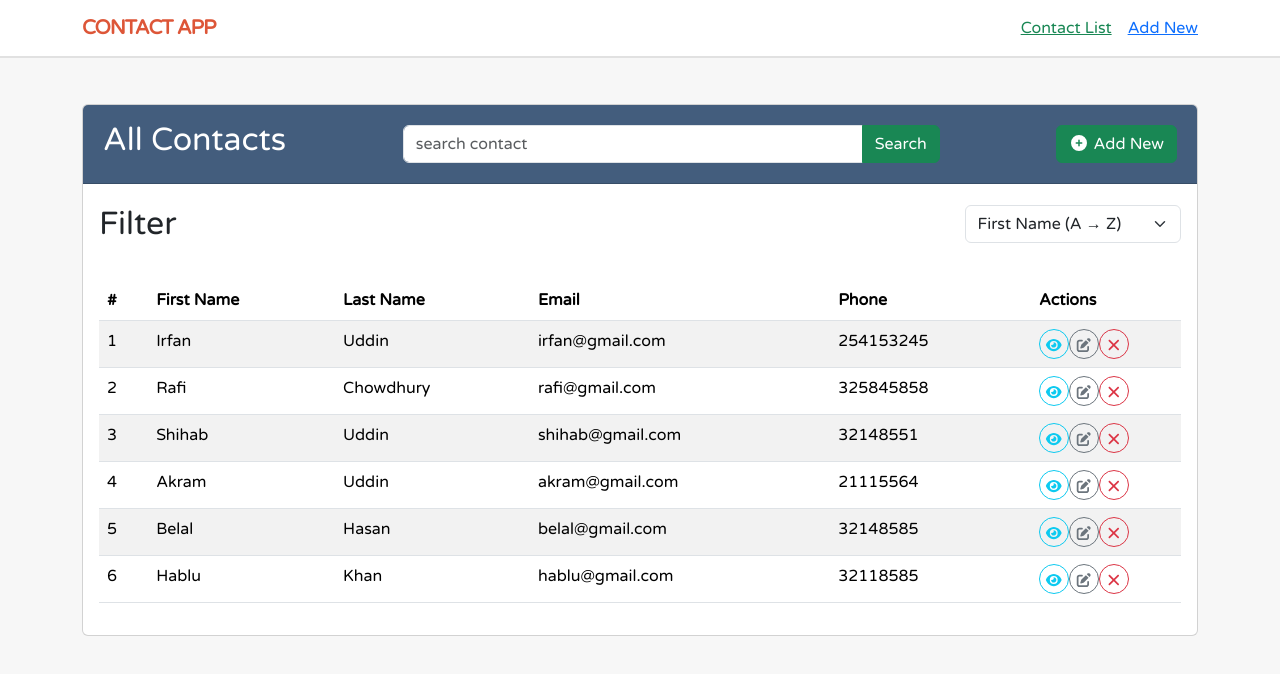
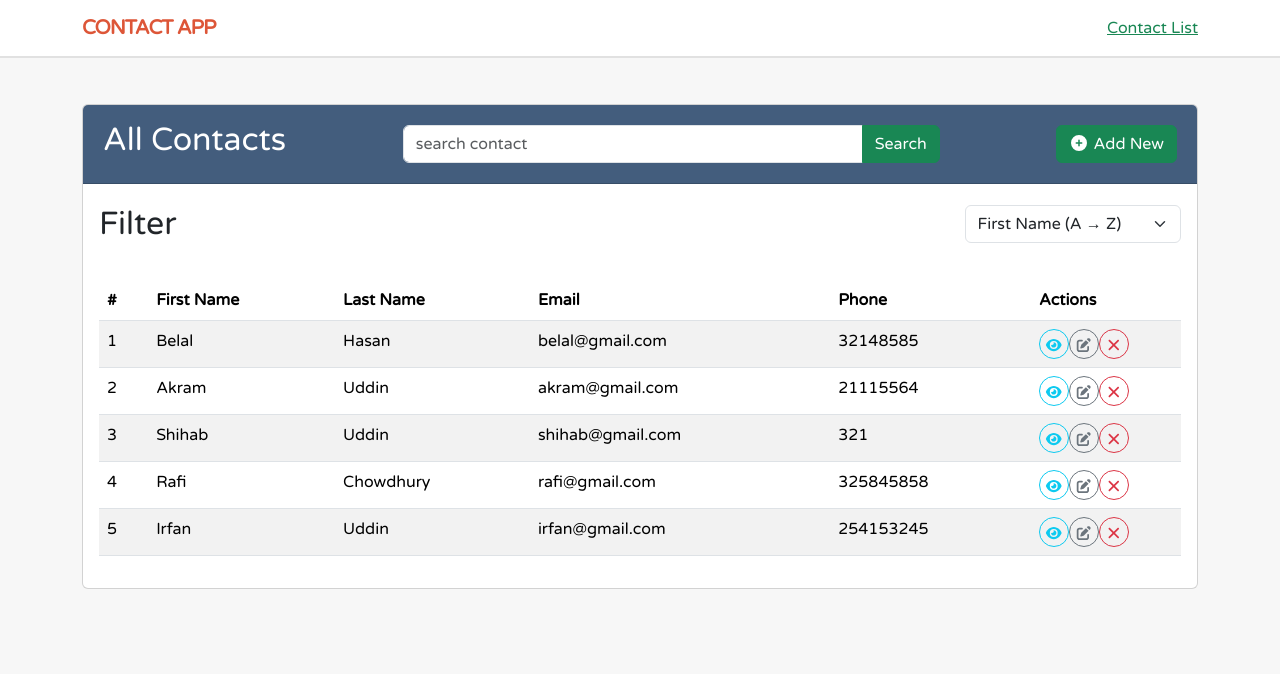
Before and after one commit to irfanrumman/assignment5, a React (Vite) app: page / in a window 1280 px wide. Shown: the top 674 px of the page. Built offline with nearby package versions, Linux system fonts and the light colour scheme; data requests are answered from the project's data file.

Commit message:
fixed  my contact app

```diff
--- a/db.json
+++ b/db.json
@@ -20,7 +20,7 @@
       "fname": "Shihab",
       "lname": "Uddin",
       "email": "shihab@gmail.com",
-      "phone": "32148551",
+      "phone": "321",
       "createdId": "1775750035803",
       "id": "u_NOBeFnxjo"
     },
@@ -39,14 +39,6 @@
       "phone": "32148585",
       "createdId": "1775750085251",
       "id": "_fj3pjYBufc"
-    },
-    {
-      "fname": "Hablu",
-      "lname": "Khan",
-      "email": "hablu@gmail.com",
-      "phone": "32118585",
-      "createdId": "1775750119718",
-      "id": "r_ELekdRhzE"
     }
   ],
   "$schema": "./node_modules/json-server/schema.json"
--- a/src/App.jsx
+++ b/src/App.jsx
@@ -10,7 +10,6 @@ function App() {
       <ContactPageProvider>
         <Routes>
           <Route path="/" element={<ContactPage />} />
-          <Route path="/add-contact" element={<AddNewPage />} />
           <Route path="/add-new" element={<AddNewPage />} />
         </Routes>
       </ContactPageProvider>
--- a/src/components/addNewPage/AddNewPage.jsx
+++ b/src/components/addNewPage/AddNewPage.jsx
@@ -2,9 +2,12 @@ import { useContext, useState } from "react";
 import Navbar from "../contacPage/Navbar";
 import { Contactctx } from "../../contexts/ContactPagectx";
 import generateNextId from "../../utilities/generateNextId";
+import { useNavigate } from "react-router";
 
 const AddNewPage = () => {
-  const { contactPosts, contactSubmitHanler } = useContext(Contactctx);
+  const navigate = useNavigate();
+  const { contactPosts, contactSubmitHanler, dispatch } =
+    useContext(Contactctx);
 
   const initalPost = {
     fname: "",
@@ -27,8 +30,15 @@ const AddNewPage = () => {
 
   const submitHandler = async (e, post) => {
     e.preventDefault();
-    // const creatNextId = await (new Date() + 1);
-    const nextPost = await { ...post, createdId: Date.now() + "" };
+    if (
+      !post.fname.trim() ||
+      !post.lname.trim() ||
+      !post.email.trim() ||
+      !post.phone.trim()
+    ) {
+      return alert(`Please, Write in your input field`);
+    }
+    const nextPost = { ...post, createdId: Date.now() + "" };
     await contactSubmitHanler(nextPost);
     console.log(nextPost);
     setPost(initalPost);
@@ -128,12 +138,13 @@ const AddNewPage = () => {
                             <button type="submit" className="btn btn-primary">
                               Save
                             </button>
-                            <a
-                              href="index.html"
+                            <button
+                              type="button"
+                              onClick={() => navigate("/")}
                               className="btn btn-outline-secondary"
                             >
                               Cancel
-                            </a>
+                            </button>
                           </div>
                         </div>
                       </div>
--- a/src/components/contacPage/CardBody.jsx
+++ b/src/components/contacPage/CardBody.jsx
@@ -22,11 +22,10 @@ const CardBody = () => {
     confirmModalHandler(postId);
     contactPosts.confirmModal.showModal == true;
   };
-
-  // const dataToShow =
-  //   contactPosts.filteredPosts?.length > 0
-  //     ? contactPosts.filteredPosts
-  //     : contactPosts.posts;
+  const dataPosts =
+    contactPosts.filteredPosts?.length > 0
+      ? contactPosts.filteredPosts
+      : contactPosts.posts;
 
   return (
     <>
@@ -53,7 +52,7 @@ const CardBody = () => {
                 <td>Loading...</td>
               </tr>
             ) : (
-              contactPosts?.posts?.map((post, ind) => (
+              dataPosts?.map((post, ind) => (
                 <tr key={post.id}>
                   <td>{ind + 1}</td>
                   <td>{post.fname}</td>
--- a/src/components/contacPage/Filter.jsx
+++ b/src/components/contacPage/Filter.jsx
@@ -8,6 +8,7 @@ const Filter = () => {
   const changeHandler = (e) => {
     filteringHandel(e.target.value);
   };
+
   return (
     <>
       <div className="d-flex align-items-center justify-content-between p-3">
@@ -19,7 +20,7 @@ const Filter = () => {
           value={filterType}
           onChange={changeHandler}
         >
-          <option defaultValue="latest">Default</option>
+          <option value="latest">Default</option>
           <option value="fname">First Name (A → Z)</option>
           <option value="lname">Last Name (A → Z)</option>
           <option value="oldest">Oldest To First</option>
--- a/src/components/contacPage/Navbar.jsx
+++ b/src/components/contacPage/Navbar.jsx
@@ -17,14 +17,6 @@ const Navbar = () => {
             >
               Contact List
             </NavLink>
-            <NavLink
-              to="/add-contact"
-              className={({ isActive, isPending }) =>
-                isPending ? "pending" : isActive ? "text-success" : ""
-              }
-            >
-              Add New
-            </NavLink>
           </div>
         </div>
       </nav>
--- a/src/components/modals/UpdateModal.jsx
+++ b/src/components/modals/UpdateModal.jsx
@@ -197,7 +197,6 @@ const UpdateModal = () => {
                             </button>
                           )}
                           <button
-                            // onClick={() => deleteHandelr(post.id)}
                             onClick={() => deleteBtnHandler(post.id)}
                             className="btn btn-outline-danger"
                           >
@@ -206,12 +205,12 @@ const UpdateModal = () => {
                           {contactPosts.confirmModal.showModal && (
                             <ConfirmBtn />
                           )}
-                          <a
+                          <button
                             onClick={() => dispatch({ type: "CLOSE_MODAL" })}
                             className="btn btn-outline-secondary"
                           >
                             Cancel
-                          </a>
+                          </button>
                         </div>
                       </div>
                     </div>
--- a/src/contexts/ContactPagectx.jsx
+++ b/src/contexts/ContactPagectx.jsx
@@ -14,6 +14,7 @@ const ContactPageProvider = ({ children }) => {
       try {
         const res = await fetch(`http://localhost:3000/contactData`);
         const data = await res.json();
+
         const searchData = searchItem
           ? data.filter((item) => {
               const search = searchItem.toLowerCase();
@@ -141,6 +142,10 @@ const ContactPageProvider = ({ children }) => {
 
       const newPost = await res.json();
 
+      if (newPost) {
+        alert(`Succsessfully Added!`);
+      }
+
       dispatch({
         type: "SUBMIT_HANDLER",
         payload: newPost,
--- a/src/reducers/contacPageReducer.js
+++ b/src/reducers/contacPageReducer.js
@@ -3,9 +3,12 @@ import generateNextId from "../utilities/generateNextId";
 const contactPageReducer = (state, action) => {
   switch (action.type) {
     case "FETCH_DATA": {
+      const posts = action.payload.sort(
+        (a, b) => Number(b.createdId) - Number(a.createdId),
+      );
       return {
         ...state,
-        posts: [...action.payload],
+        posts: [...posts],
         isLoading: false,
       };
     }
@@ -67,7 +70,7 @@ const contactPageReducer = (state, action) => {
     case "SUBMIT_HANDLER": {
       return {
         ...state,
-        posts: [...state.posts, action.payload],
+        posts: [action.payload, ...state.posts],
       };
     }
 
@@ -89,7 +92,7 @@ const contactPageReducer = (state, action) => {
       const sorted = [...state.posts];
 
       if (filterType === "latest") {
-        sorted.sort((a, b) => b.createdId - a.createdId);
+        sorted.sort((a, b) => Number(b.createdId) - Number(a.createdId));
       }
       if (filterType === "fname") {
         sorted.sort((a, b) => a.fname.localeCompare(b.fname));
@@ -99,7 +102,7 @@ const contactPageReducer = (state, action) => {
       }
 
       if (filterType === "oldest") {
-        sorted.sort((a, b) => a.createdId - b.createdId);
+        sorted.sort((a, b) => Number(a.createdId) - Number(b.createdId));
       }
       return {
         ...state,
```
